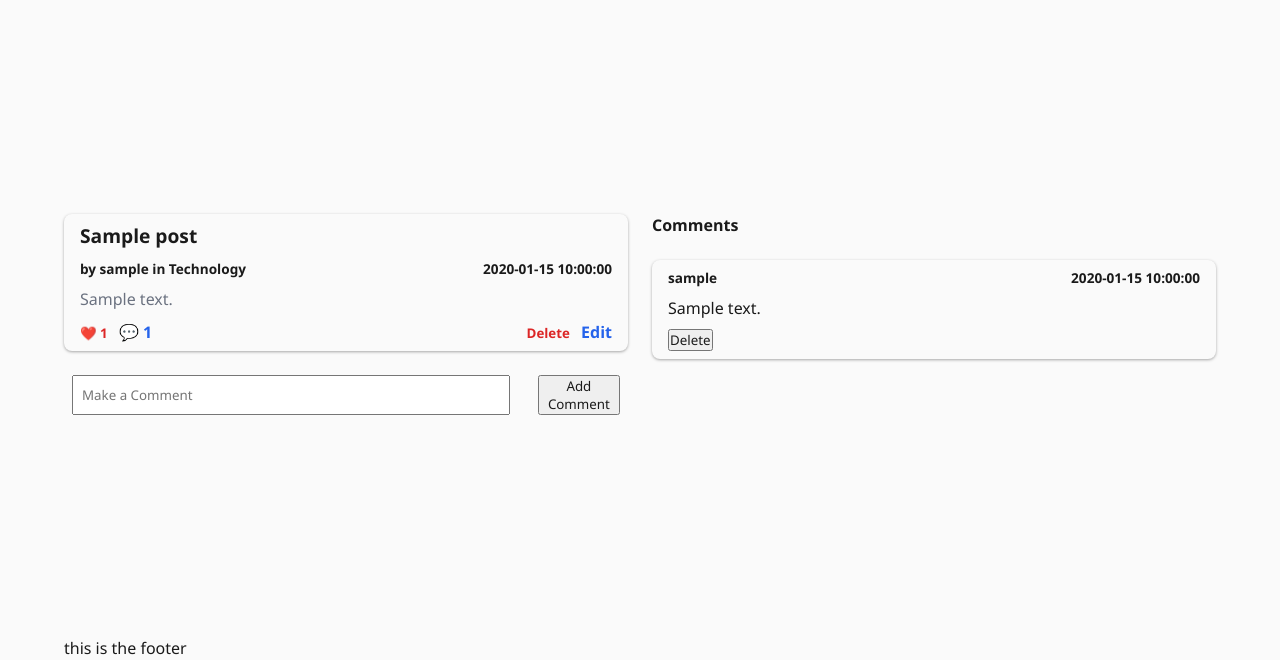
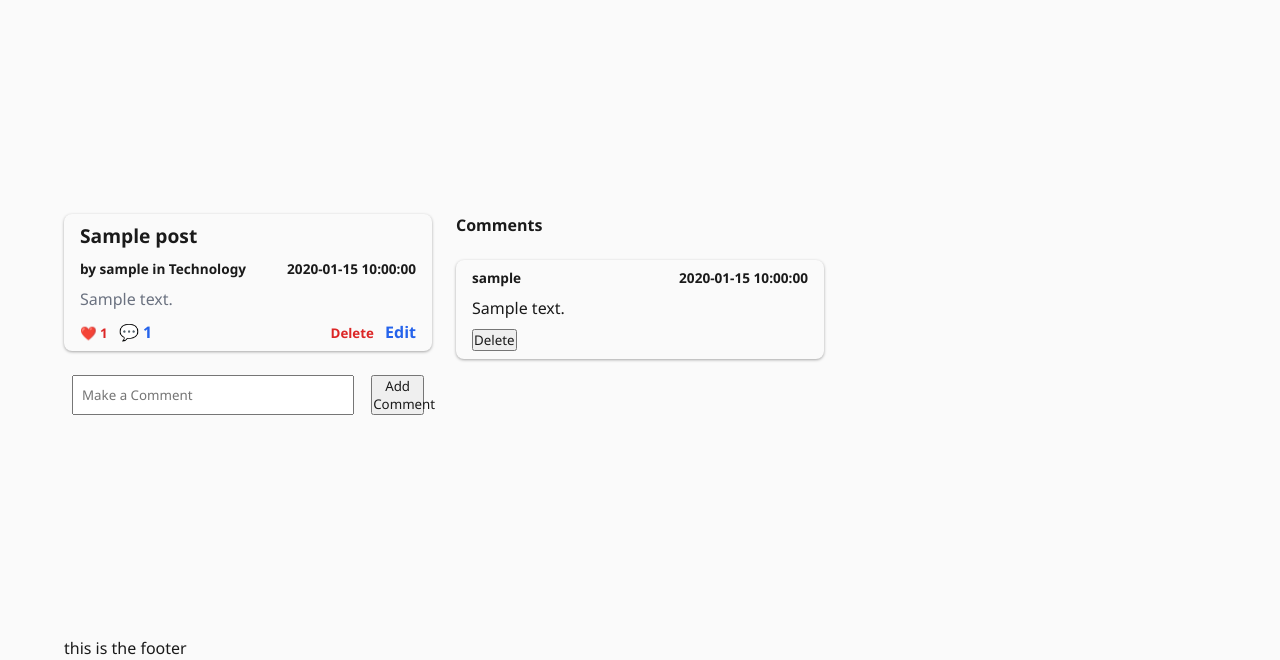
Before and after one commit to louiezil/Flask-blog-platform-with-posts-comments-likes, a Flask app: page /post/1 in a window 1280 px wide. Shown: the part 103-763 px from the top of the page. Run offline with Flask 3, Linux system fonts and the light colour scheme; the visitor is signed in with stand-in values (Sample User, id 1); data comes from the database, SQL or seed files in the repository; tables that the repository leaves empty hold one stand-in row (values such as "Sample post").

Commit message:
extra update made

```diff
--- a/static/css/style.css
+++ b/static/css/style.css
@@ -275,7 +275,6 @@ body {
   gap: 1rem;
   width: fit-content;
   margin: auto;
-
 }
 
 .likes,
@@ -285,12 +284,12 @@ body {
   gap: 0.2rem;
 }
 .likes b:first-child,
-.posts b:first-child{
+.posts b:first-child {
   color: var(--primary);
   font-weight: bold;
 }
 .likes b:last-child,
-.posts b:last-child{
+.posts b:last-child {
   color: var(--text-muted);
   font-weight: bold;
   text-transform: uppercase;
@@ -313,7 +312,7 @@ body {
   border-radius: var(--radius);
 }
 
-.create_post_form b{
+.create_post_form b {
   text-align: center;
   color: var(--text-muted);
 }
@@ -357,3 +356,8 @@ textarea {
   min-height: 100px;
   field-sizing: content;
 }
+
+.single_post_container {
+  display: grid;
+  grid-template-columns: repeat(auto-fill, minmax(350px, 1fr));
+}
```
